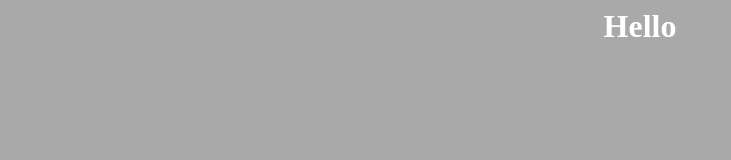
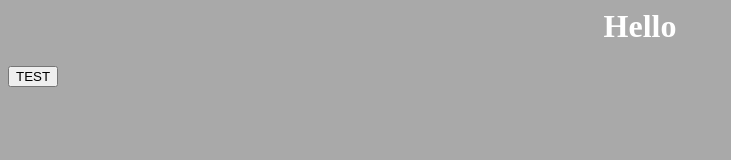
Before and after one commit to prestigetoken/J.Walkers-Vehicles, a plain HTML site: page index.html in a window 1280 px wide. Shown: the whole page, without its empty margins (0-731 px from the left). Drawn offline with Linux system fonts and the light colour scheme.

Commit message:
Update index.html

```diff
--- a/index.html
+++ b/index.html
@@ -1,3 +1,5 @@
 <body style="background-color:DarkGrey;"></body>
 
 <h1 align="center" style="color:White;">Hello</h1>
+
+<button align="center" href="test.html";> TEST </button>
```
